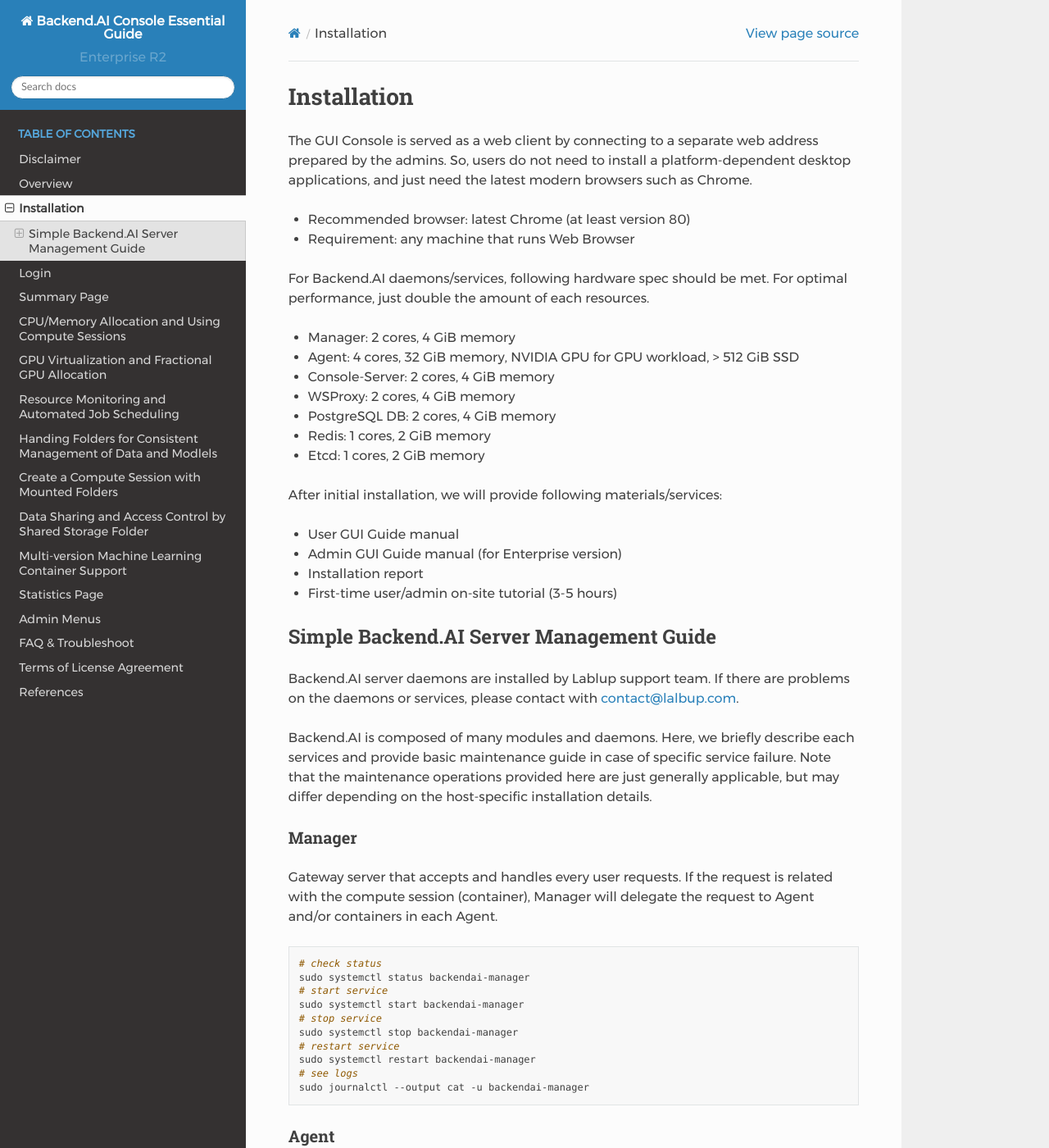
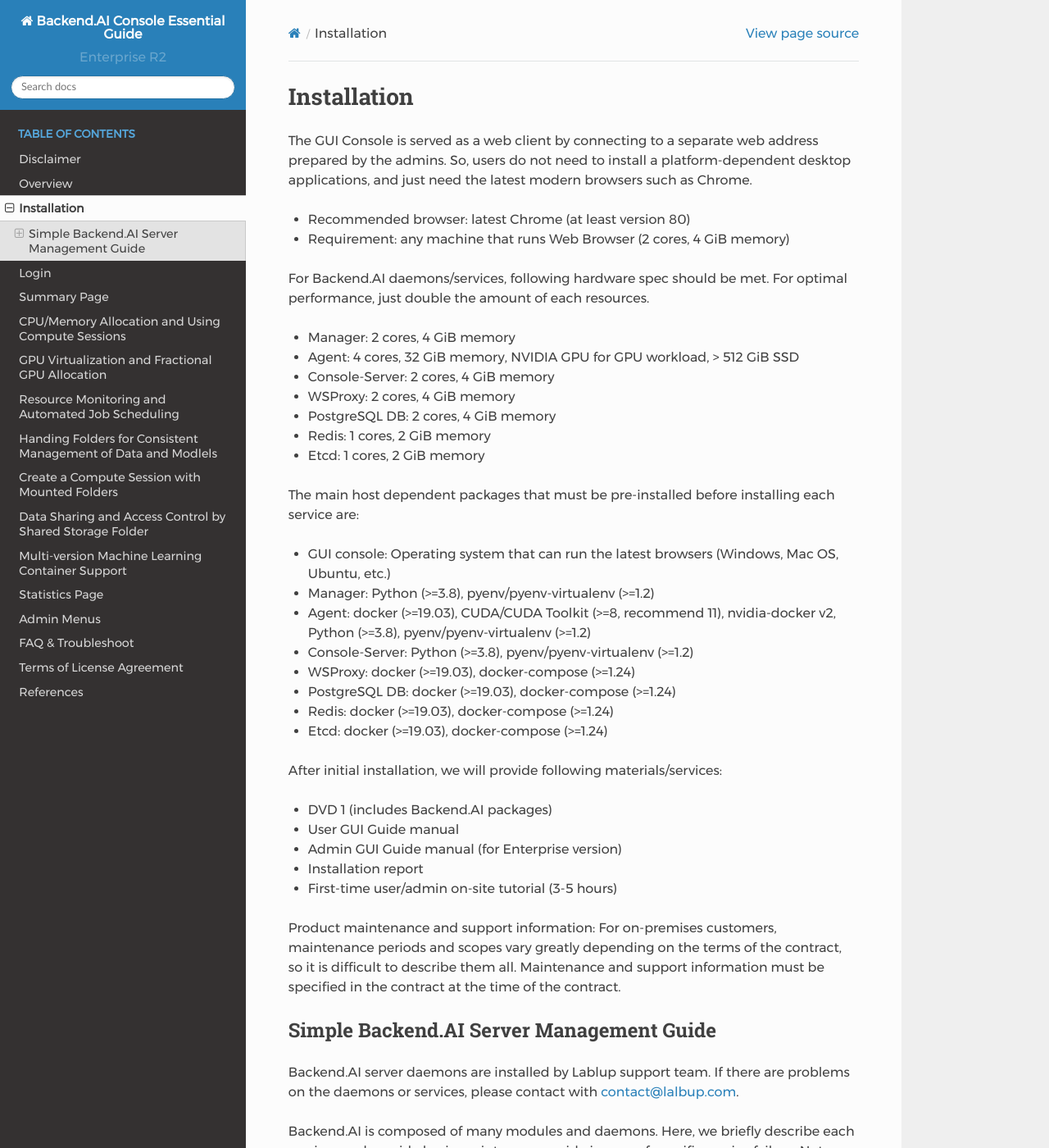
Before and after one commit to lablup/backend.ai-docs-webui, a Sphinx documentation site: the page built from docs/installation/installation.rst, in a window 1280 px wide and 1400 px high. Shown: the whole window at 82% size. Built offline with Sphinx 7.4.7 and the Read the Docs theme 2.0.0, drawn with Linux system fonts in a browser that asks for light colours.

Commit message:
docs: add pre-requisite packages and maintenance information

```diff
--- a/docs/installation/installation.rst
+++ b/docs/installation/installation.rst
@@ -8,7 +8,7 @@
 browsers such as Chrome.
 
 * Recommended browser: latest Chrome (at least version 80)
-* Requirement: any machine that runs Web Browser
+* Requirement: any machine that runs Web Browser (2 cores, 4 GiB memory)
 
 For Backend.AI daemons/services, following hardware spec should be met. For
 optimal performance, just double the amount of each resources.
@@ -21,13 +21,32 @@
 * Redis: 1 cores, 2 GiB memory
 * Etcd: 1 cores, 2 GiB memory
 
+The main host dependent packages that must be pre-installed before installing
+each service are:
+
+* GUI console: Operating system that can run the latest browsers (Windows, Mac
+  OS, Ubuntu, etc.)
+* Manager: Python (>=3.8), pyenv/pyenv-virtualenv (>=1.2)
+* Agent: docker (>=19.03), CUDA/CUDA Toolkit (>=8, recommend 11),
+  nvidia-docker v2, Python (>=3.8), pyenv/pyenv-virtualenv (>=1.2)
+* Console-Server: Python (>=3.8), pyenv/pyenv-virtualenv (>=1.2)
+* WSProxy: docker (>=19.03), docker-compose (>=1.24)
+* PostgreSQL DB: docker (>=19.03), docker-compose (>=1.24)
+* Redis: docker (>=19.03), docker-compose (>=1.24)
+* Etcd: docker (>=19.03), docker-compose (>=1.24)
+
 After initial installation, we will provide following materials/services:
 
+* DVD 1 (includes Backend.AI packages)
 * User GUI Guide manual
 * Admin GUI Guide manual (for Enterprise version)
 * Installation report
 * First-time user/admin on-site tutorial (3-5 hours)
 
+Product maintenance and support information: For on-premises customers,
+maintenance periods and scopes vary greatly depending on the terms of the
+contract, so it is difficult to describe them all. Maintenance and support
+information must be specified in the contract at the time of the contract.
 
 Simple Backend.AI Server Management Guide
 -----------------------------------------
```
Also changed, not shown: 1 other file.
